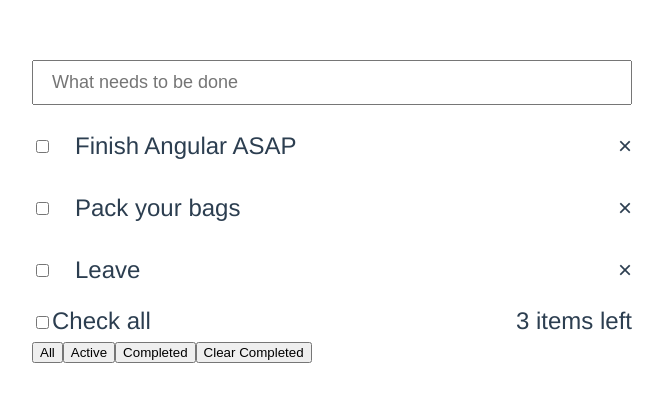
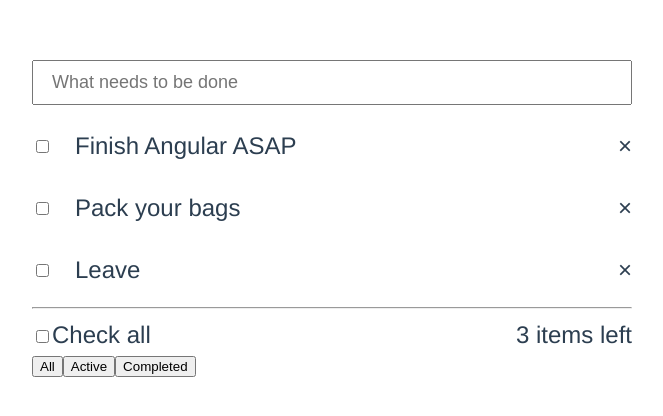
Before and after one commit to kunal2604/todo-angular, an Angular app: page / in a window 1280 px wide. Shown: the top 416 px of the page, without its empty margins (308-971 px from the left). Built offline with nearby package versions, Linux system fonts and the light colour scheme; what angular-autofocus-fix would draw is missing.

Commit message:
Check all items

```diff
--- a/src/app/components/todo-list/todo-list.component.html
+++ b/src/app/components/todo-list/todo-list.component.html
@@ -16,8 +16,10 @@
     </div>
 </div>
 
+<hr>
+
 <div class="extra-container">
-    <div class="extra-container-c1"><label><input type="checkbox">Check all</label></div>
+    <div class="extra-container-c1"><label><input type="checkbox" (change)="checkAllTodos()">Check all</label></div>
     <div class="extra-container-c2"> {{ remaining() }} items left</div>
 </div>
 
@@ -27,7 +29,7 @@
         <button>Active</button>
         <button>Completed</button>
     </div>
-    <div>
-        <button>Clear Completed</button>
+    <div *ngIf="atleastOneCompleted()">
+        <button (click)="clearCompleted()">Clear Completed</button>
     </div>
 </div>
--- a/src/app/components/todo-list/todo-list.component.ts
+++ b/src/app/components/todo-list/todo-list.component.ts
@@ -74,4 +74,13 @@ export class TodoListComponent implements OnInit {
   remaining(): number {
     return this.todos.filter(todo => !todo.completed).length;
   }
+  atleastOneCompleted(): boolean {
+    return this.todos.filter(todo => todo.completed).length > 0;
+  }
+  clearCompleted(): void {
+    this.todos = this.todos.filter(todo => !todo.completed);
+  }
+  checkAllTodos(): void {
+    this.todos.forEach(todo => todo.completed=(<HTMLInputElement>event.target).checked);
+  }
 }
```
